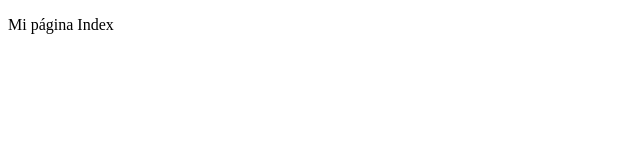
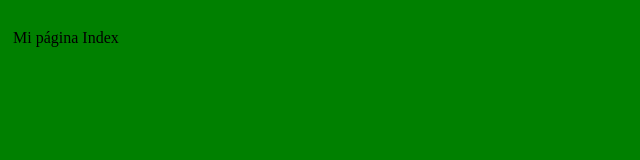
Before and after one commit to EEAr/CursoGit, a plain HTML site: page index.html in a window 1280 px wide. Shown: the whole page, without its empty margins (0-640 px from the left). Drawn offline with Linux system fonts and the light colour scheme.

Commit message:
Agregar archivos y referencia de hoja de estilos

```diff
--- /dev/null
+++ b/css/estilos.css
@@ -0,0 +1,4 @@
+body{
+	background-color: green;
+	padding: 5px;
+}
--- a/index.html
+++ b/index.html
@@ -2,6 +2,7 @@
 <html>
 <head>
 	<title>Index</title>
+	<link rel="stylesheet" type="text/css" href="css/estilos.css">
 </head>
 <body>
  <p>Mi página Index</p>
```
Also changed, not shown: Instrucciones/clase 02 - Creando repositorio.txt (added), js/primary.js (added).
